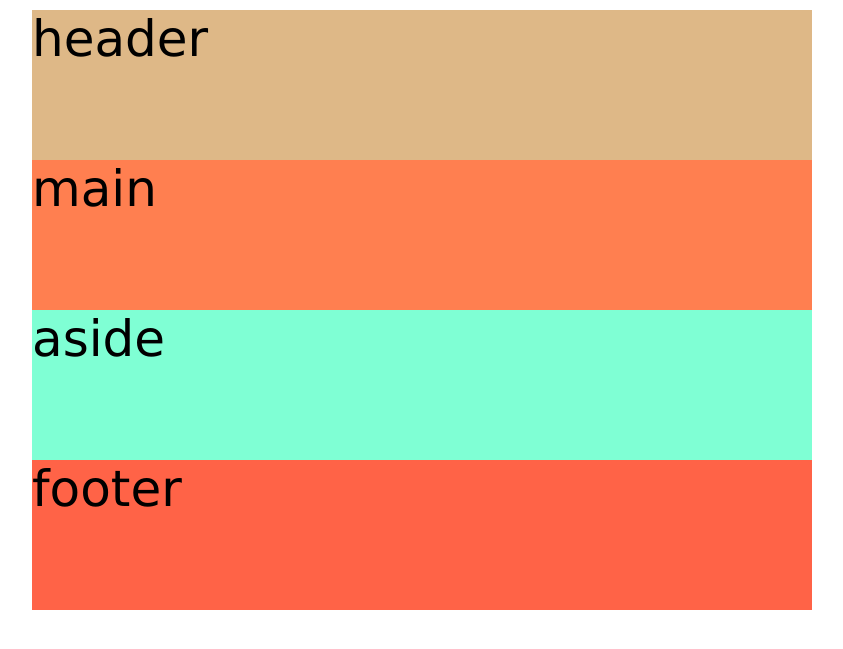
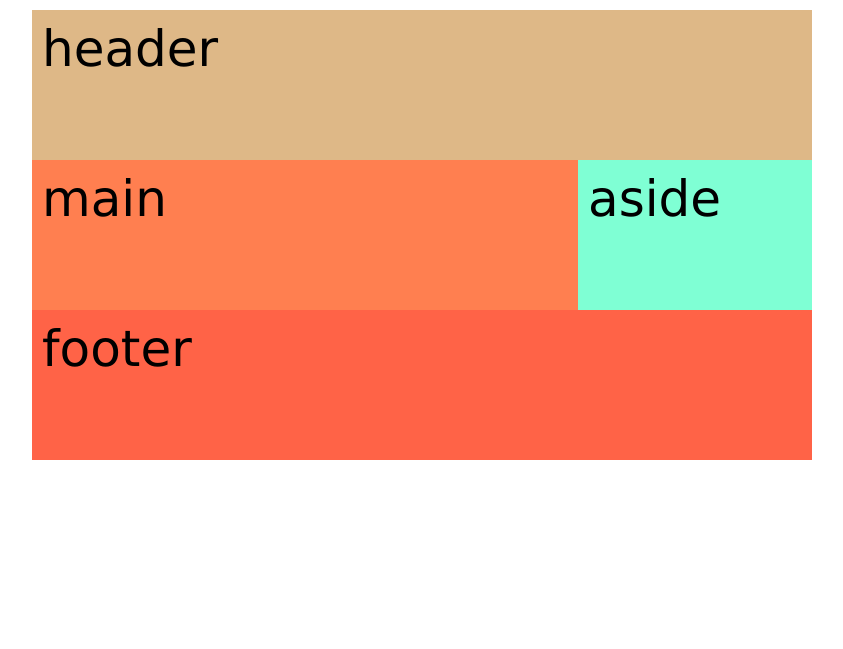
Before and after one commit to MariusCodeAcademy/feu5-7_css_psiaudo_responsive_intro, a plain HTML site: page responsive/index.html in a window 1280 px wide. Shown: the part 27-676 px from the top of the page, without its empty margins (218-1061 px from the left). Drawn offline with Linux system fonts and the light colour scheme.

Commit message:
rezoliucijos

```diff
--- a/responsive/css/main.css
+++ b/responsive/css/main.css
@@ -4,10 +4,13 @@ header {
 
 main {
   background-color: coral;
+  min-width: 70%;
 }
 
 aside {
   background-color: aquamarine;
+  /* min-width: 40%; */
+  flex-grow: 1;
 }
 
 footer {
@@ -17,4 +20,5 @@ footer {
 .element {
   min-height: 150px;
   font-size: 5rem;
+  padding: 1rem;
 }
--- a/responsive/index.html
+++ b/responsive/index.html
@@ -21,7 +21,7 @@
     <!-- content -->
 
     <header class="element">header</header>
-    <div class="">
+    <div class="flex">
       <main class="element">main</main>
       <aside class="element">aside</aside>
     </div>
```
Also changed, not shown: 1 other file.
